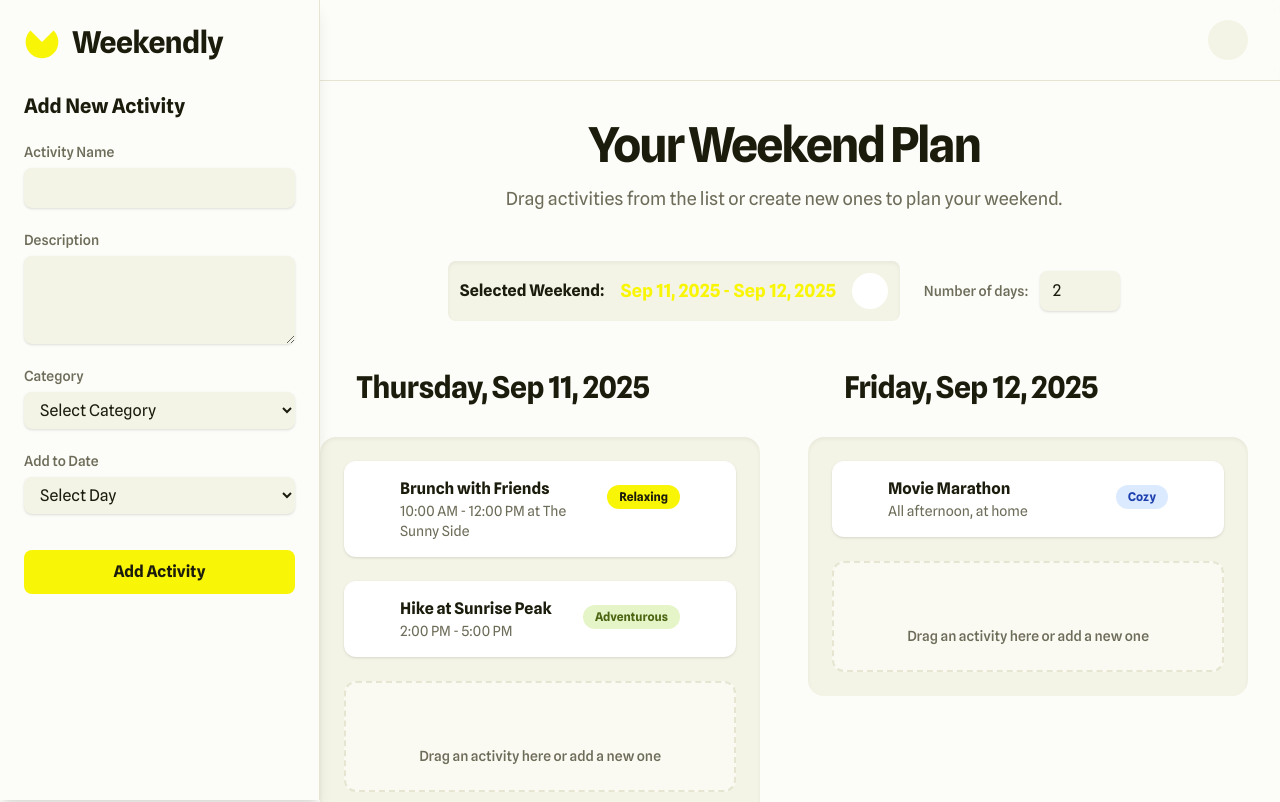
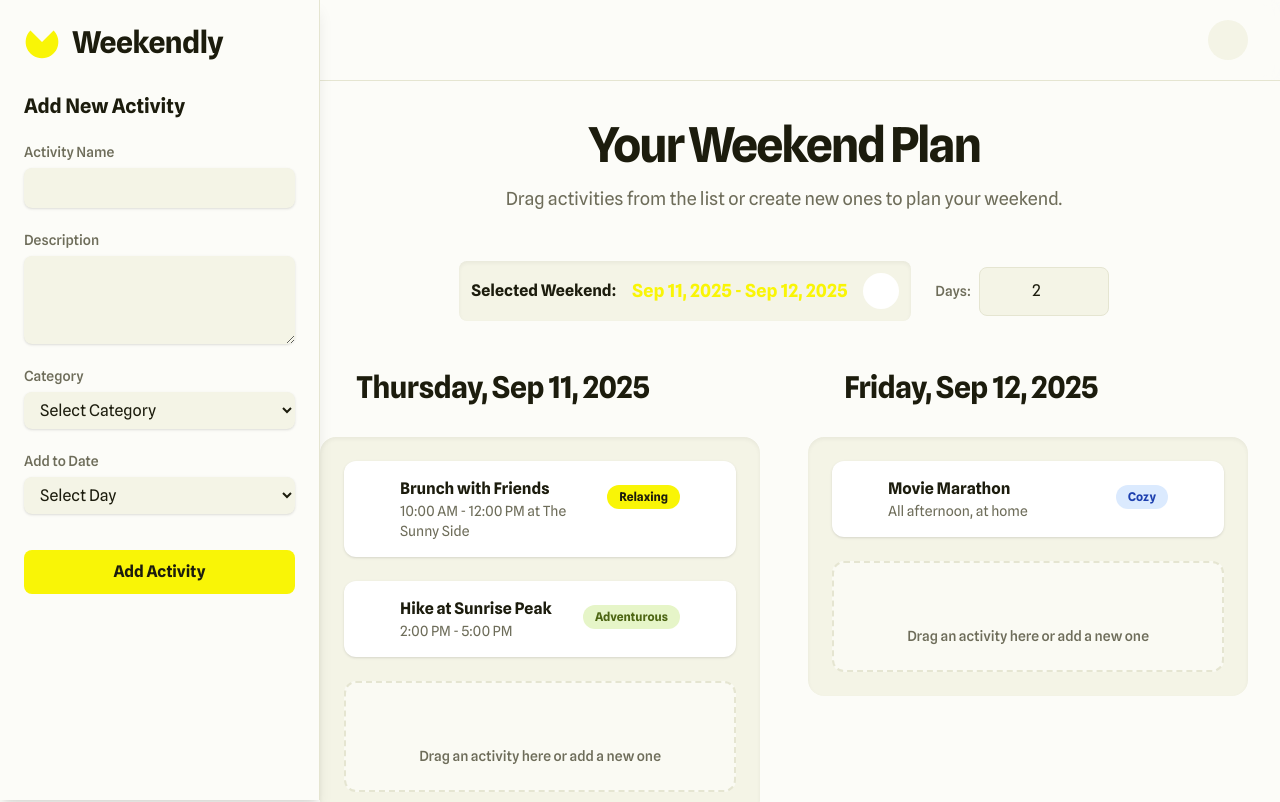
Before and after one commit to DEDfreak/Uday, a React (Vite) app: page / in a window 1280 px wide. Shown: the top 802 px of the page. Built offline with nearby package versions, Linux system fonts and the light colour scheme.

Commit message:
FIXED ACTIVITY DRAG AND DROP FROM BROWSING SECTION

```diff
--- a/src/components/ActivityBrowser.jsx
+++ b/src/components/ActivityBrowser.jsx
@@ -22,10 +22,10 @@ function DraggableActivityCard({ activity, isAI = false }) {
   return (
     <div
       ref={setNodeRef}
-      style={style}
+      style={{...style, touchAction: 'none'}}
       {...listeners}
       {...attributes}
-      className={`group snap-center shrink-0 cursor-grab rounded-2xl bg-white p-3 sm:p-4 shadow-sm transition-all hover:shadow-lg hover:-translate-y-1 w-[240px] sm:w-[260px] md:w-[280px] ${isDragging ? 'opacity-50' : ''}`}
+      className={`group snap-center shrink-0 cursor-grab rounded-2xl bg-white p-3 sm:p-4 shadow-sm transition-all hover:shadow-lg hover:-translate-y-1 w-[240px] sm:w-[260px] md:w-[280px] select-none ${isDragging ? 'opacity-50' : ''}`}
     >
       <div className="relative">
         <div className="aspect-[4/3] w-full overflow-hidden rounded-xl">
@@ -56,6 +56,7 @@ function ActivityBrowser({ activities, aiActivities, onAiActivitiesGenerated })
   const [aiSearch, setAiSearch] = useState('')
   const [generatedActivities, setGeneratedActivities] = useState([])
   const [isGenerating, setIsGenerating] = useState(false)
+  const [scrollPosition, setScrollPosition] = useState(0)
 
   const getNextLongWeekend = () => {
     const today = new Date()
@@ -141,6 +142,23 @@ function ActivityBrowser({ activities, aiActivities, onAiActivitiesGenerated })
 
   const displayActivities = activeTab === 'ai' ? generatedActivities : filteredAiActivities
 
+  const scrollCarousel = (direction) => {
+    const carousel = document.querySelector('.carousel-container')
+    if (carousel) {
+      const cardWidth = 280 // Approximate card width + gap
+      const scrollAmount = cardWidth * 2 // Scroll by 2 cards
+      const newPosition = direction === 'left'
+        ? Math.max(0, scrollPosition - scrollAmount)
+        : Math.min(carousel.scrollWidth - carousel.clientWidth, scrollPosition + scrollAmount)
+
+      carousel.scrollTo({
+        left: newPosition,
+        behavior: 'smooth'
+      })
+      setScrollPosition(newPosition)
+    }
+  }
+
   return (
     <>
       <section className="mb-16">
@@ -173,10 +191,16 @@ function ActivityBrowser({ activities, aiActivities, onAiActivitiesGenerated })
           </div>
 
           <div className="flex items-center gap-2">
-            <button className="w-10 h-10 flex items-center justify-center rounded-full bg-[var(--bg-secondary)] hover:bg-[var(--border-color)] transition-colors">
+            <button
+              className="w-10 h-10 flex items-center justify-center rounded-full bg-[var(--bg-secondary)] hover:bg-[var(--border-color)] transition-colors"
+              onClick={() => scrollCarousel('left')}
+            >
               <span className="material-symbols-outlined text-[var(--text-primary)]">arrow_back</span>
             </button>
-            <button className="w-10 h-10 flex items-center justify-center rounded-full bg-[var(--bg-secondary)] hover:bg-[var(--border-color)] transition-colors">
+            <button
+              className="w-10 h-10 flex items-center justify-center rounded-full bg-[var(--bg-secondary)] hover:bg-[var(--border-color)] transition-colors"
+              onClick={() => scrollCarousel('right')}
+            >
               <span className="material-symbols-outlined text-[var(--text-primary)]">arrow_forward</span>
             </button>
           </div>
--- a/src/components/WeekendPlan.jsx
+++ b/src/components/WeekendPlan.jsx
@@ -209,17 +209,33 @@ function WeekendPlan({ weekendPlan, weekendDays, onWeekendDaysChange, onWeekendP
           </div>
         </div>
 
-        <div className="flex items-center gap-3">
-          <label className="text-sm font-medium text-[var(--text-secondary)]" htmlFor="weekend-days">Number of days:</label>
+        <div className="flex items-center gap-2">
+          <label className="text-sm font-medium text-[var(--text-secondary)]" htmlFor="weekend-days">Days:</label>
+          <div className="flex items-center border border-[var(--border-color)] rounded-lg bg-[var(--bg-secondary)]">
+            <button
+              className="px-2 py-2 text-[var(--text-primary)] hover:bg-[var(--border-color)] transition-colors"
+              onClick={() => handleDaysChange(Math.max(1, weekendDays - 1))}
+              type="button"
+            >
+              <span className="material-symbols-outlined text-sm">remove</span>
+            </button>
             <input
-            className="w-20 rounded-lg border-[var(--border-color)] bg-[var(--bg-secondary)] py-2 px-3 text-[var(--text-primary)] shadow-sm focus:border-[var(--primary-color)] focus:ring focus:ring-[var(--primary-color)] focus:ring-opacity-50"
+              className="w-12 text-center border-0 bg-transparent py-2 text-[var(--text-primary)] focus:outline-none"
               id="weekend-days"
               type="number"
               value={weekendDays}
-            onChange={(e) => handleDaysChange(parseInt(e.target.value) || 2)}
+              onChange={(e) => handleDaysChange(parseInt(e.target.value) || 1)}
               min="1"
               max="7"
             />
+            <button
+              className="px-2 py-2 text-[var(--text-primary)] hover:bg-[var(--border-color)] transition-colors"
+              onClick={() => handleDaysChange(Math.min(7, weekendDays + 1))}
+              type="button"
+            >
+              <span className="material-symbols-outlined text-sm">add</span>
+            </button>
+          </div>
         </div>
       </div>
 
--- a/src/index.css
+++ b/src/index.css
@@ -34,6 +34,19 @@ html {
   @apply opacity-50 border-2 border-dashed border-yellow-400;
 }
 
+/* Prevent scrolling during drag on mobile */
+[data-dnd-kit-dragging] {
+  touch-action: none;
+}
+
+/* Prevent text selection during drag */
+[data-dnd-kit-dragging] * {
+  user-select: none;
+  -webkit-user-select: none;
+  -moz-user-select: none;
+  -ms-user-select: none;
+}
+
 .carousel-container {
   -ms-overflow-style: none;
   scrollbar-width: none;
```
Lines whose indentation alone changed are shown as unchanged.
